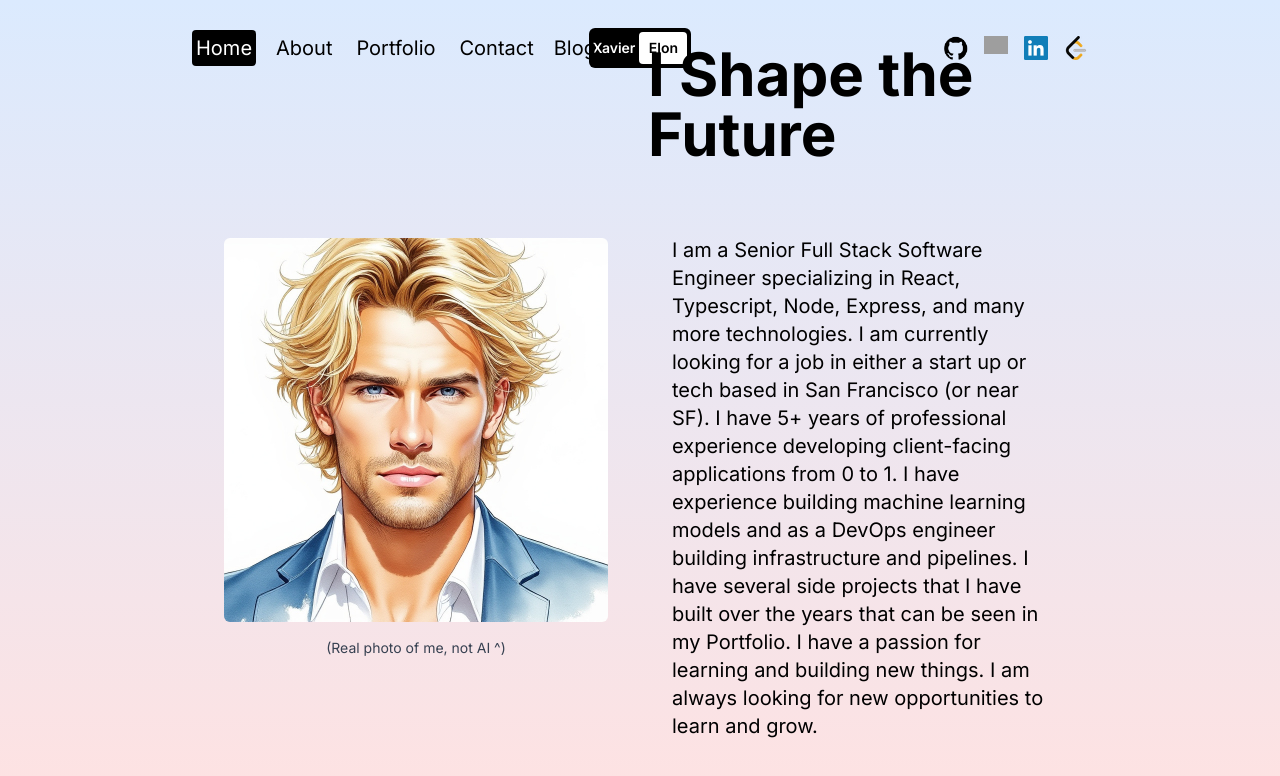
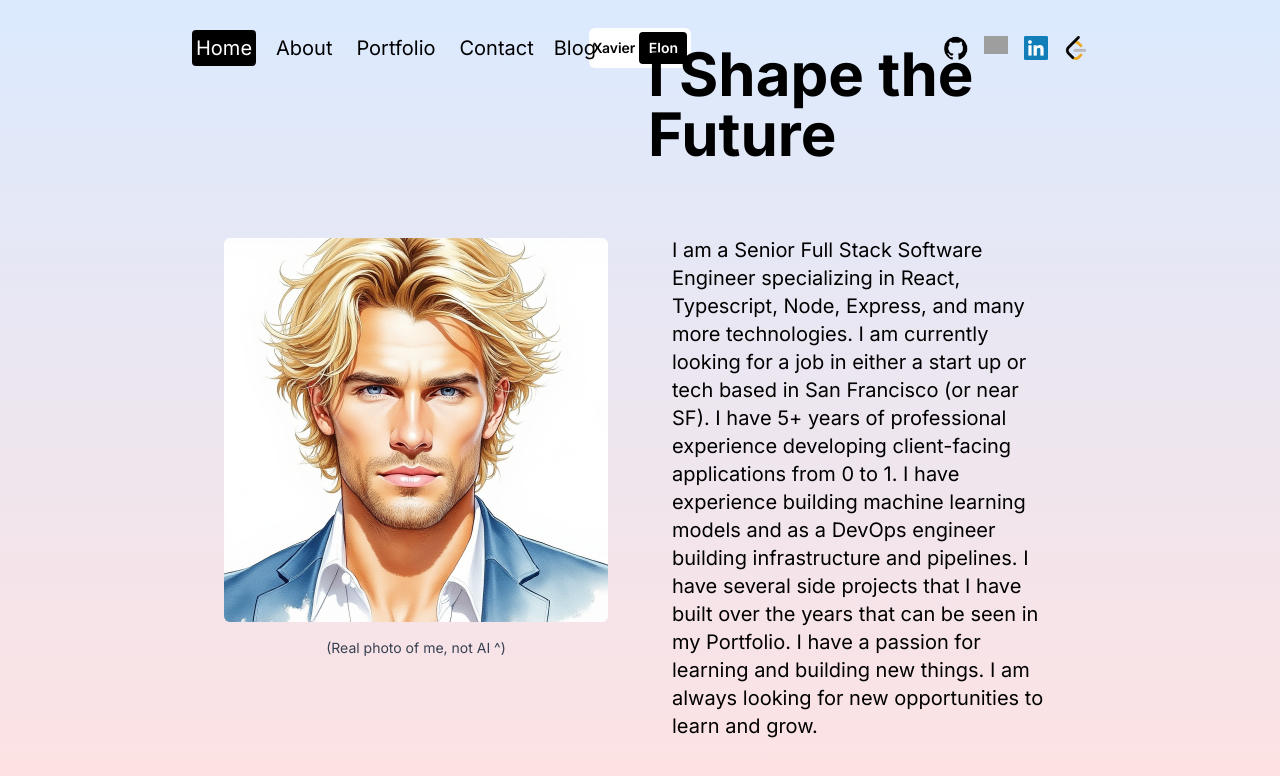
Before and after one commit to XavierElon/xavierelon-portfolio, a Next.js app: page / in a window 1280 px wide. Shown: the top 776 px of the page. Built offline with nearby package versions, Linux system fonts and the light colour scheme; grey boxes are pictures that could not be loaded.

Commit message:
add functionality for switching nav bar

```diff
--- a/src/components/navbar.jsx
+++ b/src/components/navbar.jsx
@@ -22,6 +22,11 @@ const links = [
 
 const Navbar = () => {
   const [open, setOpen] = useState(false)
+  const [isDarkTheme, setIsDarkTheme] = useState(false)
+
+  useEffect(() => {
+    // document.body.className = isDarkTheme ? 'dark-theme' : 'light-theme'
+  }, [isDarkTheme])
 
   useEffect(() => {
     const handleResize = () => {
@@ -117,10 +122,19 @@ const Navbar = () => {
       <div className="md:hidden lg:flex xl:w-1/3 justify-center">
         <Link
           href="/"
-          className="text-sm bg-black rounded-md p-1 font-semibold flex items-center justify-center"
+          className={`text-sm rounded-md p-1 font-semibold flex items-center justify-center transition-colors duration-1000 ${isDarkTheme ? 'bg-black text-white' : 'bg-white text-black'}`}
+          onClick={() => setIsDarkTheme(!isDarkTheme)}
         >
-          <span className="text-white mr-1">Xavier</span>
-          <span className="w-12 h-8 rounded bg-white text-black flex items-center justify-center">
+          <span
+            className={`mr-1 transition-colors duration-300 ${isDarkTheme ? 'text-white' : 'text-black'}`}
+          >
+            Xavier
+          </span>
+          <span
+            className={`w-12 h-8 rounded flex items-center justify-center transition-colors duration-300 ${
+              isDarkTheme ? 'bg-white text-black' : 'bg-black text-white'
+            }`}
+          >
             Elon
           </span>
         </Link>
```
